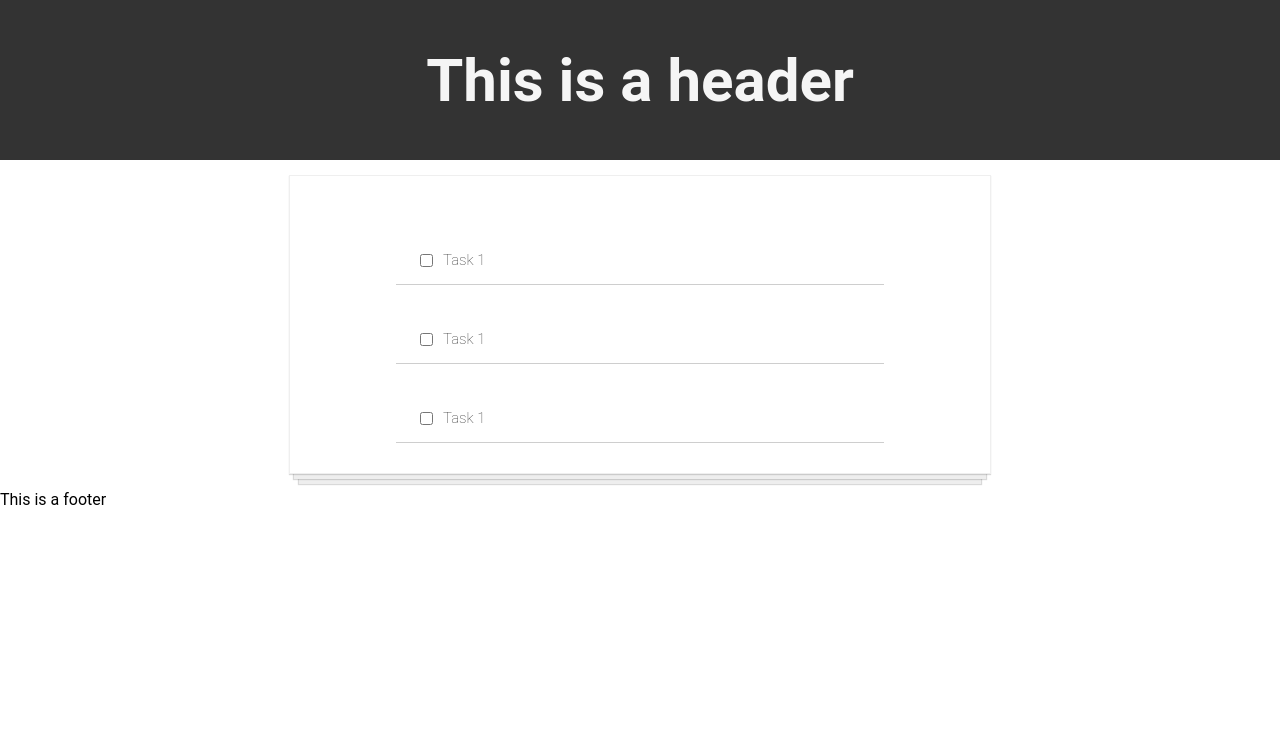
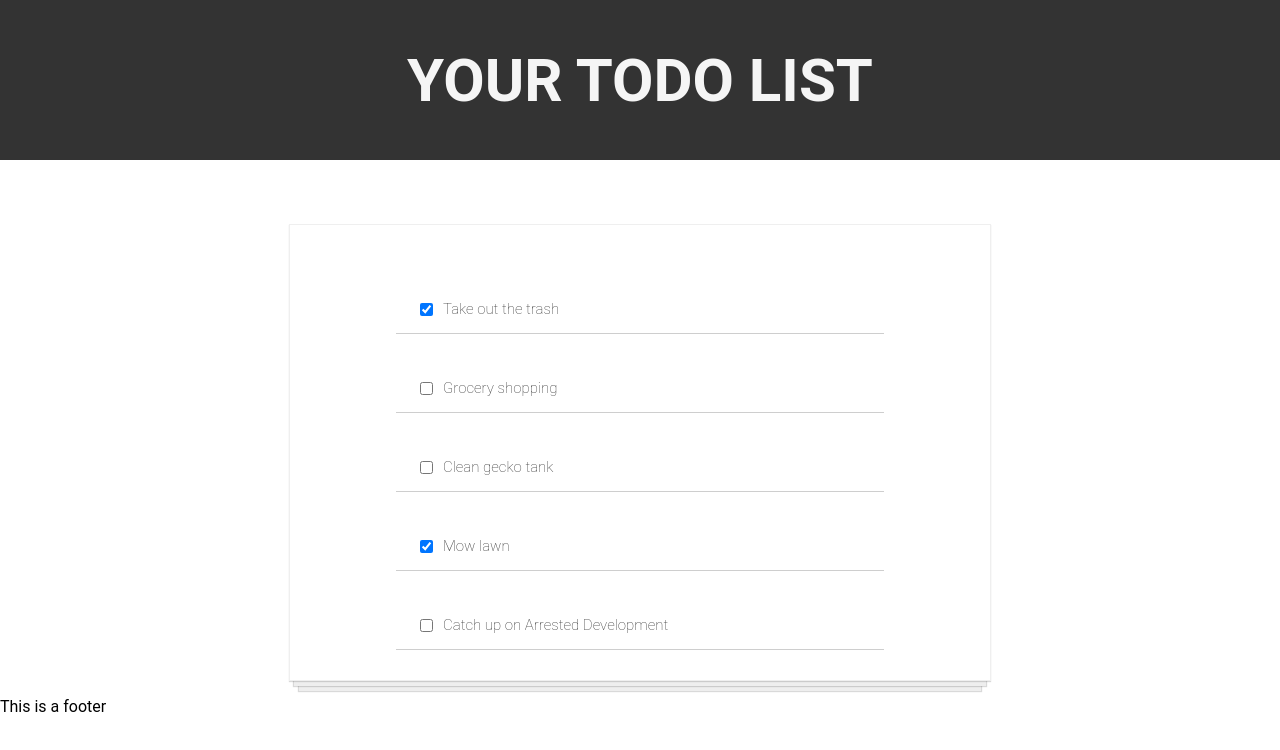
Before and after one commit to msk4862/Todo-React-App, a React app: page / in a window 1280 px wide. Shown: the top 750 px of the page. Built offline with nearby package versions, Linux system fonts and the light colour scheme.

Commit message:
todo & state added

```diff
--- a/components/Header.js
+++ b/components/Header.js
@@ -5,7 +5,7 @@ class Header extends React.Component {
 
 		return (
 			<div className='navbar'>
-				<h1>This is a header</h1>
+				<h1>YOUR TODO LIST</h1>
 			</div>
 		)
 	}
--- a/components/MainContent.js
+++ b/components/MainContent.js
@@ -1,17 +1,29 @@
 import React from 'react'
 import TodoItem from './TodoItem'
+import todosData from '../data/todosData'
 
 class MainContent extends React.Component {
+	constructor() {
+		super()
+		this.state = {
+			todos : todosData
+		}
+	}
+
 	render() {
+		const todoItems = this.state.todos.map(function (task) {
+			return (
+				<TodoItem key={task.id} item={task} />
+			)
+		})
 
 		return (
 			<div className='todo-list'>
-				<TodoItem />
-				<TodoItem />
-				<TodoItem />
+				{todoItems}
 			</div>
 		)
 	}
+
 }
 
 export default MainContent
--- a/components/TodoItem.js
+++ b/components/TodoItem.js
@@ -2,11 +2,10 @@ import React from 'react'
 
 class TodoItem extends React.Component {
 	render() {
-
 		return (
 			<div className='todo-item'>
-				<input type='checkbox' name='task1'/>
-				<p>Task 1</p>
+				<input type='checkbox' name='task1' checked = {this.props.item.completed}/>
+				<p>{this.props.item.text}</p>
 			</div>
 		)
 	}
--- a/styles/styles.css
+++ b/styles/styles.css
@@ -19,6 +19,7 @@ body {
 .todo-list {
     background-color: white;
     margin: auto;
+    margin-top: 5%;
     width: 50%;
     display: flex;
     flex-direction: column;
```
